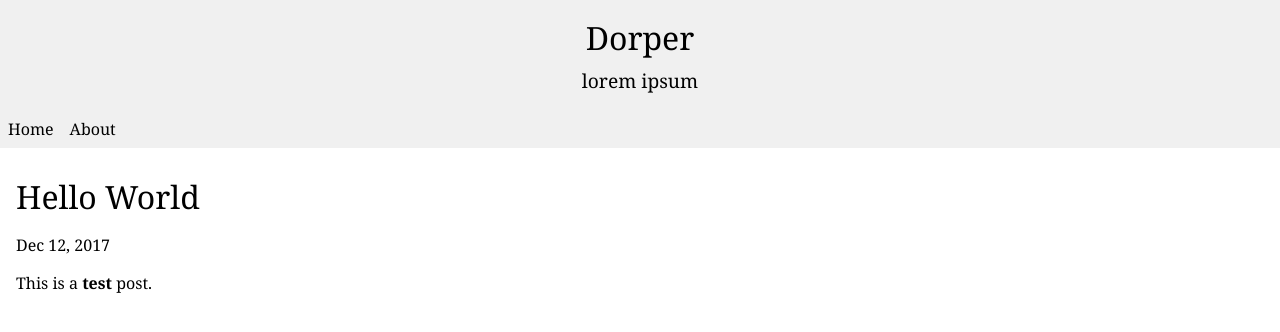
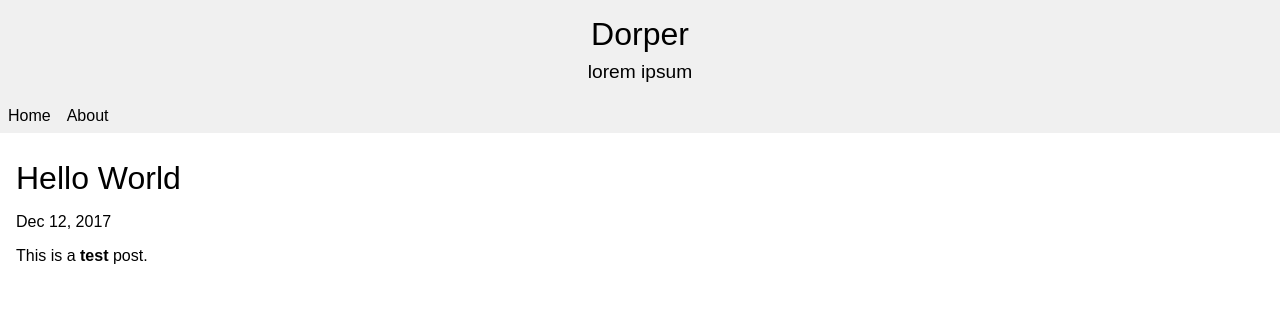
Before and after one commit to dorpga/dorpga.github.io, a Jekyll site: the page built from index.html, in a window 1280 px wide. Shown: the top 332 px of the page. Built offline with Jekyll 4.4.1, drawn with Linux system fonts in a browser that asks for light colours.

Commit message:
Update master.sass

```diff
--- a/css/master.sass
+++ b/css/master.sass
@@ -8,7 +8,7 @@
   box-sizing: border-box
 
 body
-  font-family: Georgia, Palatino, 'Palatino Linotype', Times, 'Times New Roman', serif
+  font-family: sans-serif
   margin: 0
 
 strong, b
```
